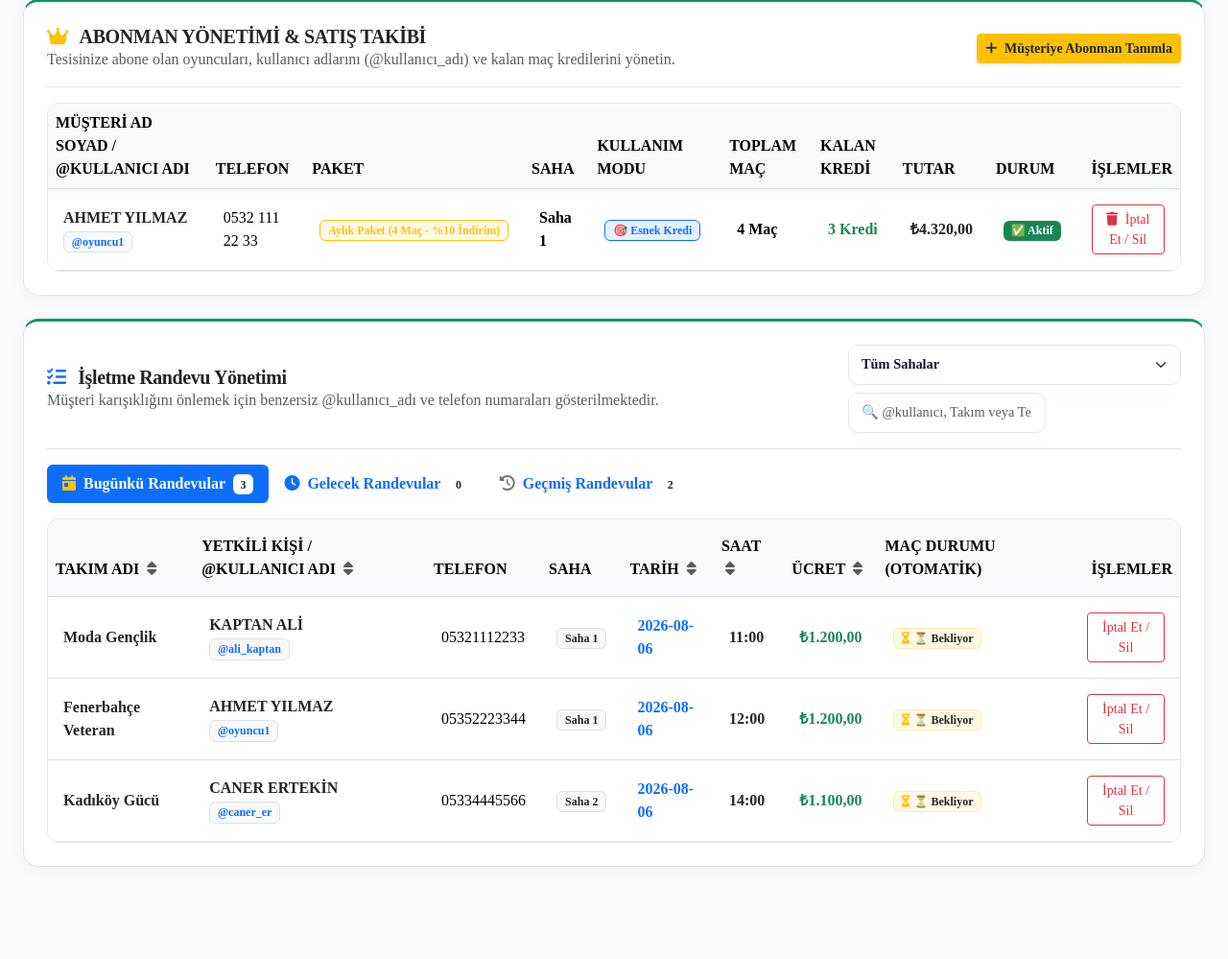
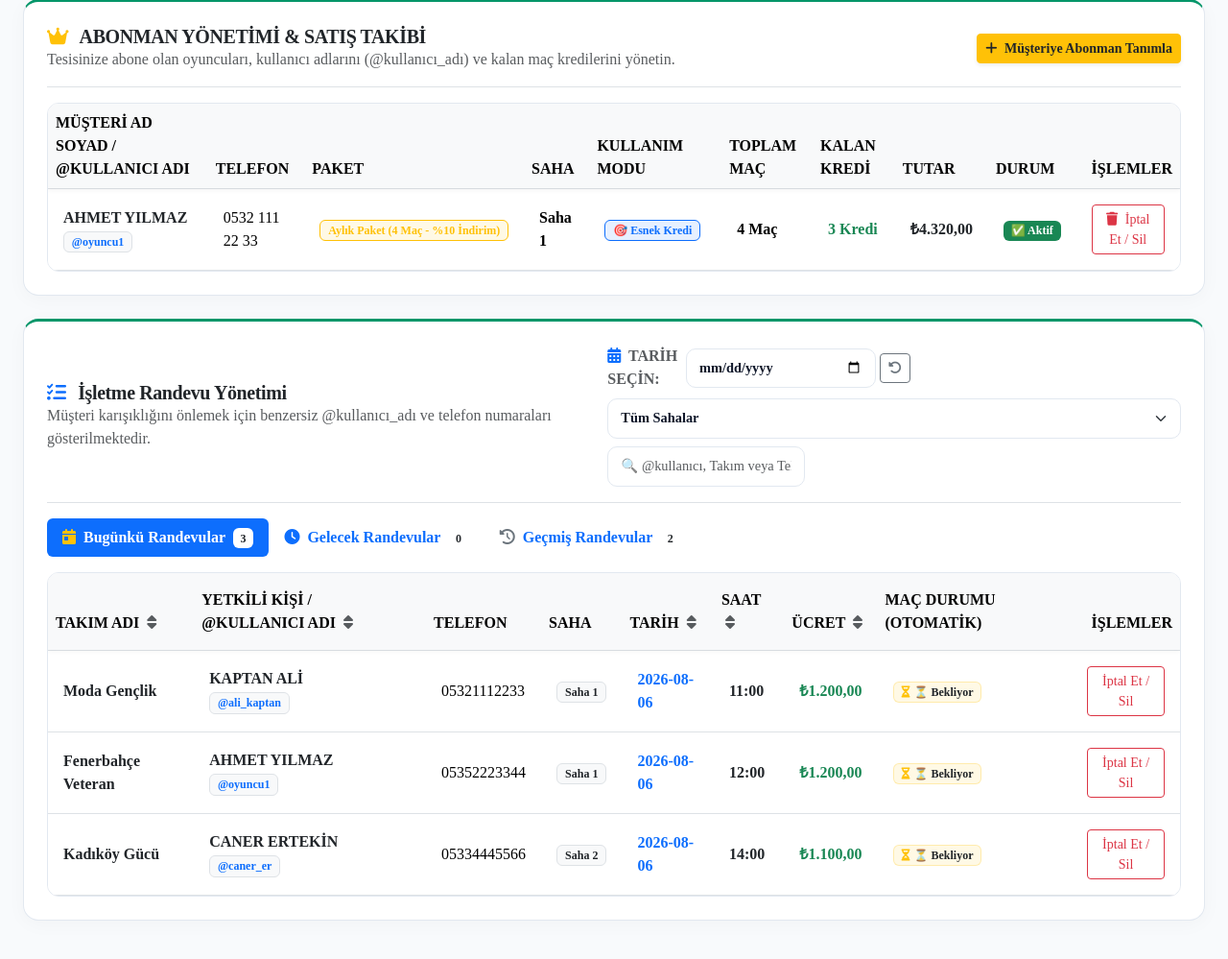
Before and after one commit to Sefabd/halisaha-randevu, a PHP site: page /owner_dashboard.php in a window 1280 px wide. Shown: the part 1799-2798 px from the top of the page at 96% size. Before the commit the page ends 2702 px from the top, so only its background shows below. Run offline with PHP 8.4, Linux system fonts and the light colour scheme; the visitor is signed in with stand-in values (Sample User, id 1); data comes from the database, SQL or seed files in the repository; both versions use the stored data as it was after the commit.

Commit message:
feat: Add calendar date filter for past reservations and strict username validation for registered vs walk-in subscriptions

```diff
--- a/api/facility.php
+++ b/api/facility.php
@@ -517,13 +517,32 @@ try {
             }
         }
 
+        $is_registered_user = intval($_POST['is_registered_user'] ?? 1);
         $username = trim($_POST['username'] ?? '');
-        if (empty($username)) {
-            $username = strtolower(preg_replace('/[^a-zA-Z0-9_]/', '', $user_name));
+
+        $user_id = 0;
+        if ($is_registered_user === 1) {
+            if (empty($username)) {
+                echo json_encode(['status' => 'error', 'message' => 'Lütfen kayıtlı üyenin kullanıcı adını (@username) giriniz.']);
+                exit;
+            }
+
+            // Verify if username exists in users table
+            $uStmt = $pdo->prepare("SELECT id, full_name, phone FROM users WHERE username = ?");
+            $uStmt->execute([$username]);
+            $uRow = $uStmt->fetch(PDO::FETCH_ASSOC);
+
+            if (!$uRow) {
+                echo json_encode(['status' => 'error', 'message' => "⚠️ '@{$username}' kullanıcı adına sahip kayıtlı üye bulunamadı!\nLütfen doğru kullanıcı adını giriniz veya 'Elden / Üyesiz Müşteri Abonmanı' seçeneğini tercih ediniz."]);
+                exit;
+            }
+            $user_id = (int)$uRow['id'];
+        } else {
+            $username = '';
         }
 
         $insSub = $pdo->prepare("INSERT INTO user_subscriptions (user_id, username, user_name, user_phone, facility_id, facility_name, field_id, field_name, package_name, period_type, total_matches, used_matches, remaining_matches, discount_rate, total_price, booking_mode, preferred_day, preferred_time, status) VALUES (?, ?, ?, ?, ?, ?, ?, ?, ?, ?, ?, ?, ?, ?, ?, ?, ?, ?, ?)");
-        $insSub->execute([0, $username, $user_name, $user_phone, $facility_id, $fac['name'], $field_id, $fieldName, $packageName, $package_type, $totalMatches, $usedMatches, $remainingMatches, $discountRate, $totalPrice, $booking_mode, $preferred_day, $preferred_time, 'Aktif']);
+        $insSub->execute([$user_id, $username, $user_name, $user_phone, $facility_id, $fac['name'], $field_id, $fieldName, $packageName, $package_type, $totalMatches, $usedMatches, $remainingMatches, $discountRate, $totalPrice, $booking_mode, $preferred_day, $preferred_time, 'Aktif']);
         $subId = $pdo->lastInsertId();
 
         if ($booking_mode === 'periodic' && $field_id > 0) {
--- a/owner_dashboard.php
+++ b/owner_dashboard.php
@@ -326,13 +326,19 @@ $today_str = date('Y-m-d');
                 <span class="text-muted fs-7">Müşteri karışıklığını önlemek için benzersiz @kullanıcı_adı ve telefon numaraları gösterilmektedir.</span>
             </div>
 
-            <!-- CANLI ARAMA KUTUSU VE SAHA FİLTRESİ DROPDOWN'U -->
+            <!-- CANLI ARAMA KUTUSU, SAHA VE TARİH FİLTRESİ -->
             <div class="d-flex flex-wrap align-items-center gap-2">
-                <select class="form-select form-select-sm max-w-180 border-primary fw-bold" id="filterReservationField" onchange="filterReservations()">
+                <div class="d-flex align-items-center gap-1">
+                    <label class="fs-8 text-muted fw-bold d-none d-lg-block"><i class="fa-solid fa-calendar-days text-primary me-1"></i> TARİH SEÇİN:</label>
+                    <input type="date" class="form-control form-control-sm border-primary fw-bold max-w-160" id="filterReservationDate" onchange="filterReservations()" title="Tarihe Göre Filtrele (Örn: Dünkü Tarih)">
+                    <button class="btn btn-sm btn-outline-secondary py-1 px-2" onclick="resetReservationDateFilter()" title="Tarih Filtresini Sıfırla"><i class="fa-solid fa-rotate-left"></i></button>
+                </div>
+
+                <select class="form-select form-select-sm max-w-160 border-primary fw-bold" id="filterReservationField" onchange="filterReservations()">
                     <option value="all">Tüm Sahalar</option>
                 </select>
 
-                <div class="max-w-220">
+                <div class="max-w-200">
                     <input type="text" class="form-control form-control-sm" id="searchReservationQuery" placeholder="🔍 @kullanıcı, Takım veya Tel Ara..." oninput="filterReservations()">
                 </div>
             </div>
@@ -463,16 +469,29 @@ $today_str = date('Y-m-d');
             <form onsubmit="handleSaveOwnerSubscription(event)">
                 <div class="modal-body p-4">
                     <div class="row g-3">
+                        <div class="col-12">
+                            <label class="form-label text-dark fs-7 fw-bold mb-2">ABONMAN TANIMLANACAK MÜŞTERİ TİPİ</label>
+                            <div class="btn-group w-100" role="group">
+                                <input type="radio" class="btn-check" name="is_registered_user" id="subCustomerRegistered" value="1" checked onchange="toggleOwnerSubCustomerType('registered')">
+                                <label class="btn btn-outline-primary fw-bold fs-7 py-2" for="subCustomerRegistered"><i class="fa-solid fa-user-check me-1"></i> Kayıtlı Üye Hesabına (@username ile)</label>
+
+                                <input type="radio" class="btn-check" name="is_registered_user" id="subCustomerWalkin" value="0" onchange="toggleOwnerSubCustomerType('walkin')">
+                                <label class="btn btn-outline-secondary fw-bold fs-7 py-2" for="subCustomerWalkin"><i class="fa-solid fa-pen-to-square me-1"></i> Elden / Üyesiz Müşteri Abonmanı</label>
+                            </div>
+                        </div>
+
+                        <div class="col-md-6" id="ownerSubUsernameContainer">
+                            <label class="form-label text-muted fs-7 fw-semibold">KAYITLI KULLANICI ADI (@username) *</label>
+                            <div class="input-group">
+                                <span class="input-group-text bg-light">@</span>
+                                <input type="text" class="form-control fw-bold" name="username" id="ownerSubUsernameInput" placeholder="oyuncu1" required>
+                            </div>
+                            <span class="fs-8 text-muted d-block mt-1"><i class="fa-solid fa-circle-info me-1 text-primary"></i> Müşterinin hesabı varsa kullanıcı adını girin.</span>
+                        </div>
+
                         <div class="col-md-6">
                             <label class="form-label text-muted fs-7 fw-semibold">MÜŞTERİ AD SOYAD *</label>
-                            <input type="text" class="form-control fw-bold" name="user_name" required placeholder="Örn: Ahmet Yılmaz">
-                        </div>
-                        <div class="col-md-6">
-                            <label class="form-label text-muted fs-7 fw-semibold">BENZERSİZ KULLANICI ADI (@username)</label>
-                            <div class="input-group">
-                                <span class="input-group-text bg-light">@</span>
-                                <input type="text" class="form-control fw-bold" name="username" placeholder="oyuncu1">
-                            </div>
+                            <input type="text" class="form-control fw-bold" name="user_name" id="ownerSubUserNameInput" required placeholder="Örn: Ahmet Yılmaz">
                         </div>
                         <div class="col-md-6">
                             <label class="form-label text-muted fs-7 fw-semibold">TELEFON *</label>
@@ -1160,6 +1179,20 @@ async function checkOwnerPeriodicAvailabilityLive() {
     }
 }
 
+function toggleOwnerSubCustomerType(type) {
+    const usernameContainer = document.getElementById('ownerSubUsernameContainer');
+    const usernameInput = document.getElementById('ownerSubUsernameInput');
+
+    if (type === 'walkin') {
+        usernameContainer.classList.add('d-none');
+        usernameInput.required = false;
+        usernameInput.value = '';
+    } else {
+        usernameContainer.classList.remove('d-none');
+        usernameInput.required = true;
+    }
+}
+
 async function deleteSubscription(subId) {
     if (!confirm('Bu abonmanlık kaydını iptal etmek / silmek istediğinize emin misiniz?')) return;
     const formData = new FormData();
@@ -1178,6 +1211,14 @@ async function deleteSubscription(subId) {
 function openOwnerAddSubModal() {
     const selectEl = document.getElementById('ownerSubFieldSelect');
     selectEl.innerHTML = ownerFieldsData.map(f => `<option value="${f.id}">${escapeHtml(f.field_name)} (₺${parseFloat(f.hourly_fee).toLocaleString('tr-TR')}/Saat)</option>`).join('');
+
+    // Reset customer type to registered
+    document.getElementById('subCustomerRegistered').checked = true;
+    toggleOwnerSubCustomerType('registered');
+
+    const submitBtn = document.getElementById('ownerSubSubmitBtn');
+    if (submitBtn) submitBtn.disabled = false;
+
     new bootstrap.Modal(document.getElementById('ownerAddSubModal')).show();
 }
 
@@ -1185,13 +1226,26 @@ async function handleSaveOwnerSubscription(e) {
     e.preventDefault();
     const formData = new FormData(e.target);
 
+    const submitBtn = document.getElementById('ownerSubSubmitBtn');
+    if (submitBtn) submitBtn.disabled = true;
+
+    try {
         const res = await fetch('api/facility.php?action=add_owner_subscription', { method: 'POST', body: formData });
         const json = await res.json();
+
         alert(json.message);
+
         if (json.status === 'success') {
-        bootstrap.Modal.getInstance(document.getElementById('ownerAddSubModal')).hide();
+            const modalEl = document.getElementById('ownerAddSubModal');
+            const modalInstance = bootstrap.Modal.getInstance(modalEl);
+            if (modalInstance) modalInstance.hide();
             loadOwnerSubscriptions();
             loadOwnerReservations();
+        }
+    } catch (err) {
+        alert('Sunucu ile iletişim kurulurken bir hata oluştu: ' + err.message);
+    } finally {
+        if (submitBtn) submitBtn.disabled = false;
     }
 }
 
@@ -1460,10 +1514,17 @@ function computeMatchStatusBadge(resDate, resTime) {
     }
 }
 
+function resetReservationDateFilter() {
+    const dateInput = document.getElementById('filterReservationDate');
+    if (dateInput) dateInput.value = '';
+    filterReservations();
+}
+
 function filterReservations() {
     const { todayStr, currentHour } = getLiveClientDateAndHour();
     const query = document.getElementById('searchReservationQuery').value.toLowerCase().trim();
     const selectedFieldId = document.getElementById('filterReservationField').value;
+    const selectedDate = document.getElementById('filterReservationDate') ? document.getElementById('filterReservationDate').value : '';
     const tbody = document.getElementById('ownerReservationsBody');
 
     let todayRes = [];
@@ -1475,15 +1536,14 @@ function filterReservations() {
     ownerReservationsData.forEach(r => {
         const resH = parseInt(r.reservation_time.split(':')[0], 10);
 
-        if (r.reservation_date === todayStr) {
+        if (r.reservation_date < todayStr || (r.reservation_date === todayStr && resH < currentHour)) {
+            pastRes.push(r);
+            playedOrFinishedCount++;
+        } else if (r.reservation_date === todayStr) {
             todayRes.push(r);
             income += parseFloat(r.fee);
-            if (resH <= currentHour) playedOrFinishedCount++;
-        } else if (r.reservation_date > todayStr) {
+        } else {
             futureRes.push(r);
-        } else {
-            pastRes.push(r);
-            playedOrFinishedCount++;
         }
     });
 
@@ -1497,6 +1557,11 @@ function filterReservations() {
     document.getElementById('ownerStatIncome').innerText = income.toLocaleString('tr-TR', {minimumFractionDigits:2}) + ' ₺';
 
     let activeList = (activeReservationTab === 'today') ? todayRes : ((activeReservationTab === 'future') ? futureRes : pastRes);
+
+    // If specific date is picked from calendar filter, display all reservations on that date
+    if (selectedDate && selectedDate.length === 10) {
+        activeList = ownerReservationsData.filter(r => r.reservation_date === selectedDate);
+    }
 
     if (selectedFieldId !== 'all') {
         activeList = activeList.filter(r => r.field_id == selectedFieldId);
```
Also changed, not shown: db_init.php (+8 -1 lines), database_v2.sqlite. Lines whose indentation alone changed are shown as unchanged.
